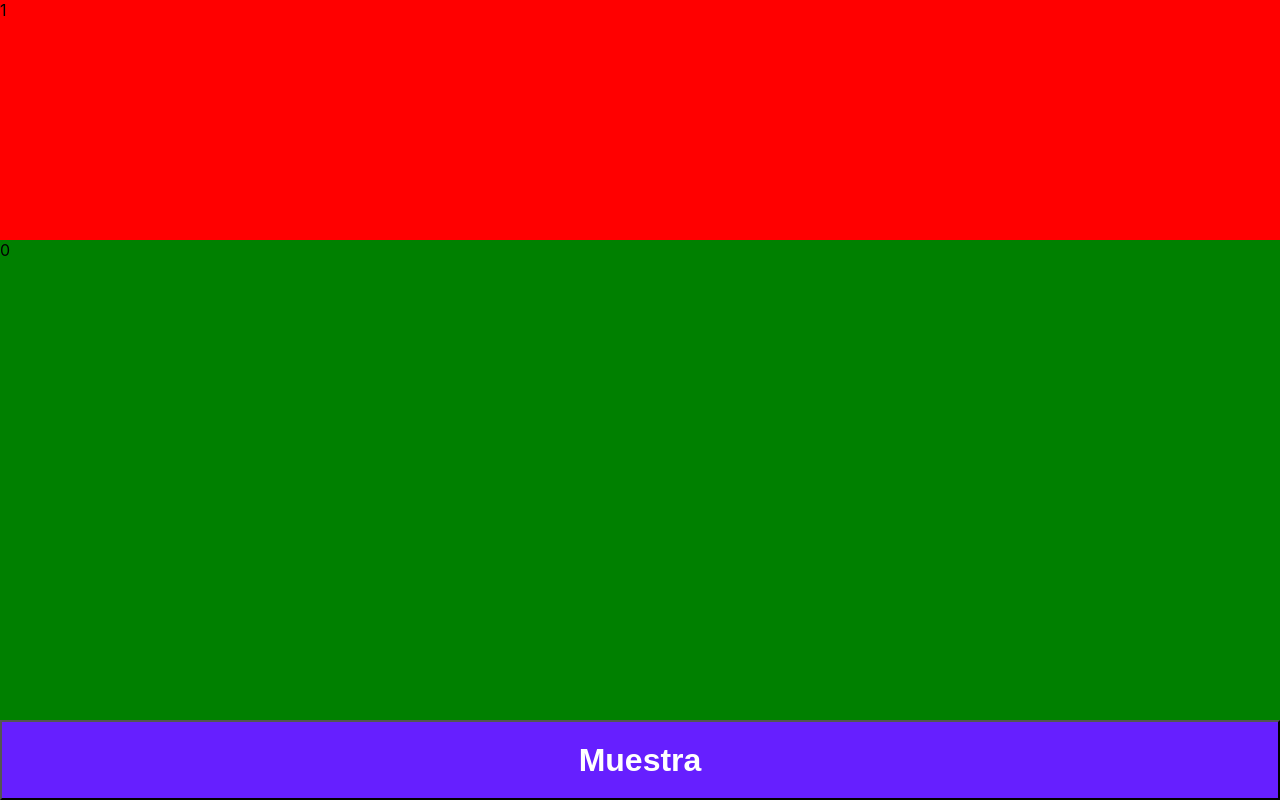
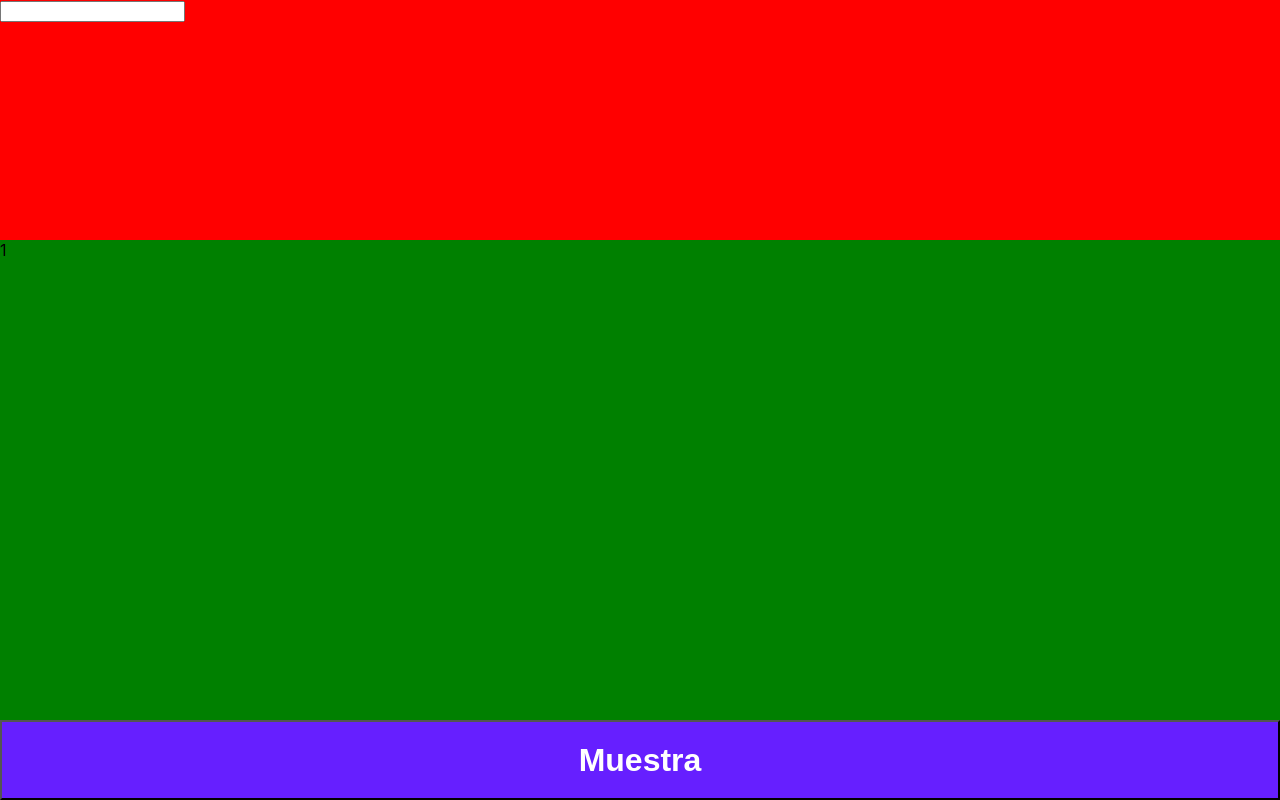
Before and after one commit to georgefarfan/react-list, a React (Create React App) app: page / in a window 1280 px wide. Built offline with nearby package versions, Linux system fonts and the light colour scheme.

Commit message:
[numbers] - input added

```diff
--- a/src/App.js
+++ b/src/App.js
@@ -5,11 +5,11 @@ import Button from "./components/button/Button";
 function App() {
   return (
     <div className="App">
-      <section className="Operator">
-        <Operators />
-      </section>
       <section className="Numbers">
         <Numbers />
+      </section>
+      <section className="Operators">
+        <Operators />
       </section>
       <div>
         <Button></Button>
--- a/src/components/numbers/numbers.css
+++ b/src/components/numbers/numbers.css
@@ -1,4 +1,4 @@
-.Bottom {
-  height: 70vh;
-  background: #008000;
+.NumbersDisplay {
+  background: #ff0000;
+  height: 30vh;
 }
--- a/src/components/numbers/numbers.js
+++ b/src/components/numbers/numbers.js
@@ -3,7 +3,11 @@ import "./numbers.css";
 
 class Numbers extends React.Component {
   render() {
-    return <div className="Bottom">0</div>;
+    return (
+      <div className="NumbersDisplay">
+        <input type="number"></input>
+      </div>
+    );
   }
 }
 
--- a/src/components/operators/operators.css
+++ b/src/components/operators/operators.css
@@ -1,5 +1,5 @@
-.Top {
+.OperationKeys {
   width: 100%;
-  background: red;
-  height: 30vh;
+  height: 70vh;
+  background: #008000;
 }
--- a/src/components/operators/operators.js
+++ b/src/components/operators/operators.js
@@ -3,7 +3,7 @@ import "./operators.css";
 
 class Operators extends React.Component {
   render() {
-    return <div className="Top">1</div>;
+    return <div className="OperationKeys">1</div>;
   }
 }
 
```
